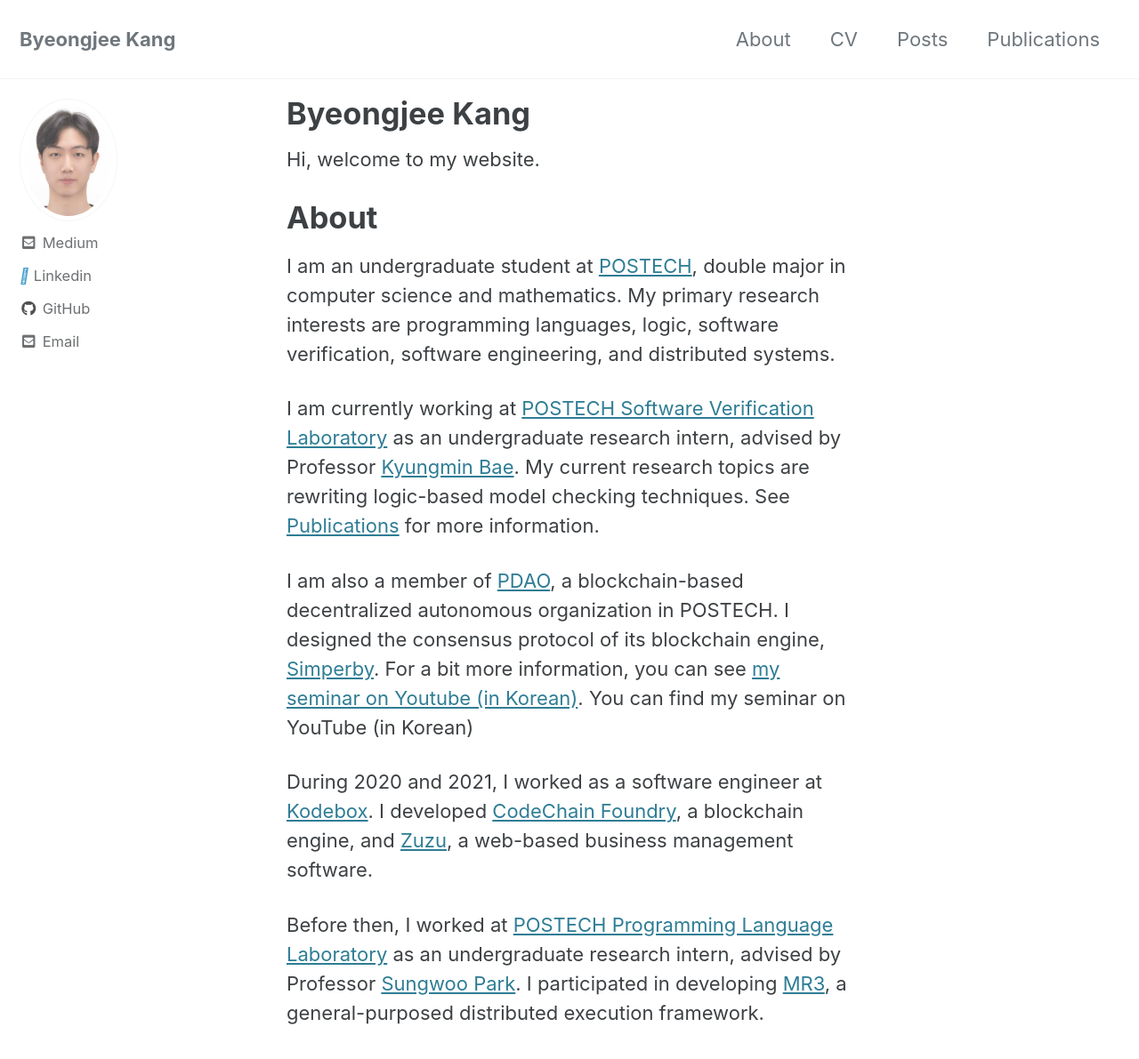
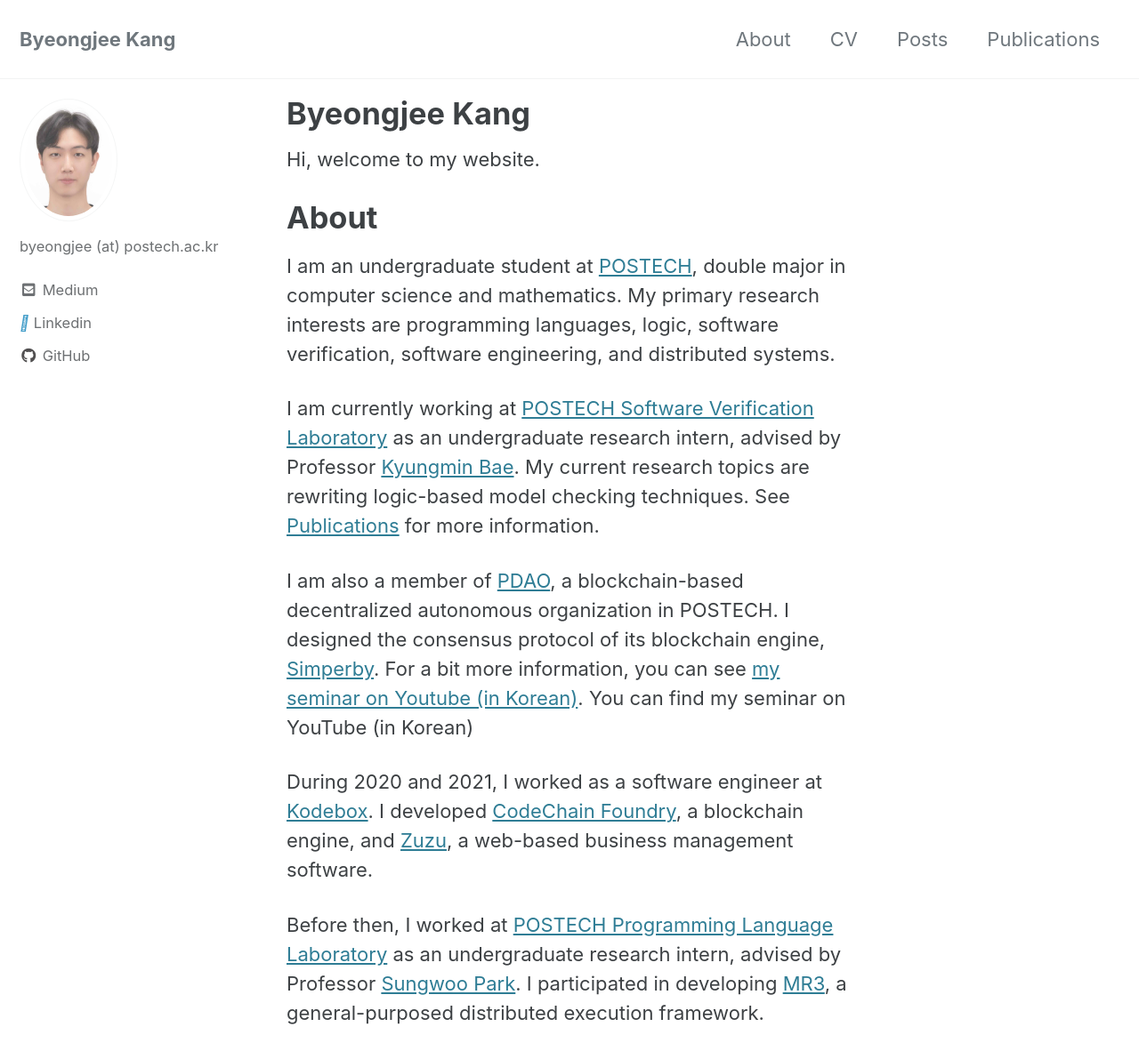
Before and after one commit to byeongjee/byeongjee.github.io, a Jekyll site: the page built from _pages/home.md, in a window 1280 px wide and 1218 px high. Shown: the top 1191 px of the window at 89% size. Built offline with Jekyll 4.4.1, drawn with Linux system fonts in a browser that asks for light colours; cached includes are drawn as plain includes.

Commit message:
Fix email style

```diff
--- a/_config.yml
+++ b/_config.yml
@@ -100,7 +100,7 @@
 # Site Author
 author:
   avatar: /assets/images/avatar.jpg # path of avatar image, e.g. "/assets/images/bio-photo.jpg"
-  email: byeongjee@postech.ac.kr
+  bio: byeongjee (at) postech.ac.kr
   links:
     - label: "Medium"
       icon: "fas fa-fw fa-envelope-square"
```
